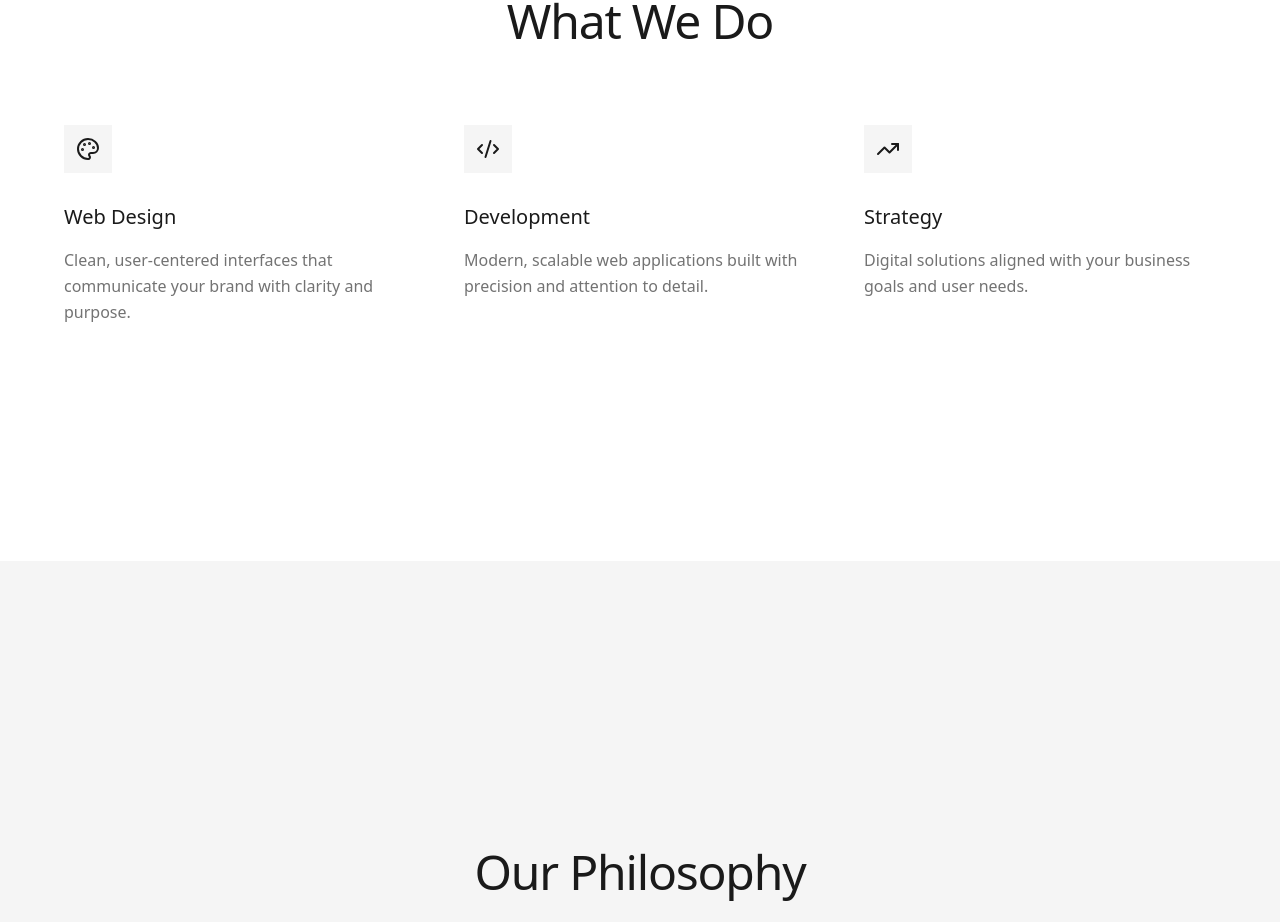
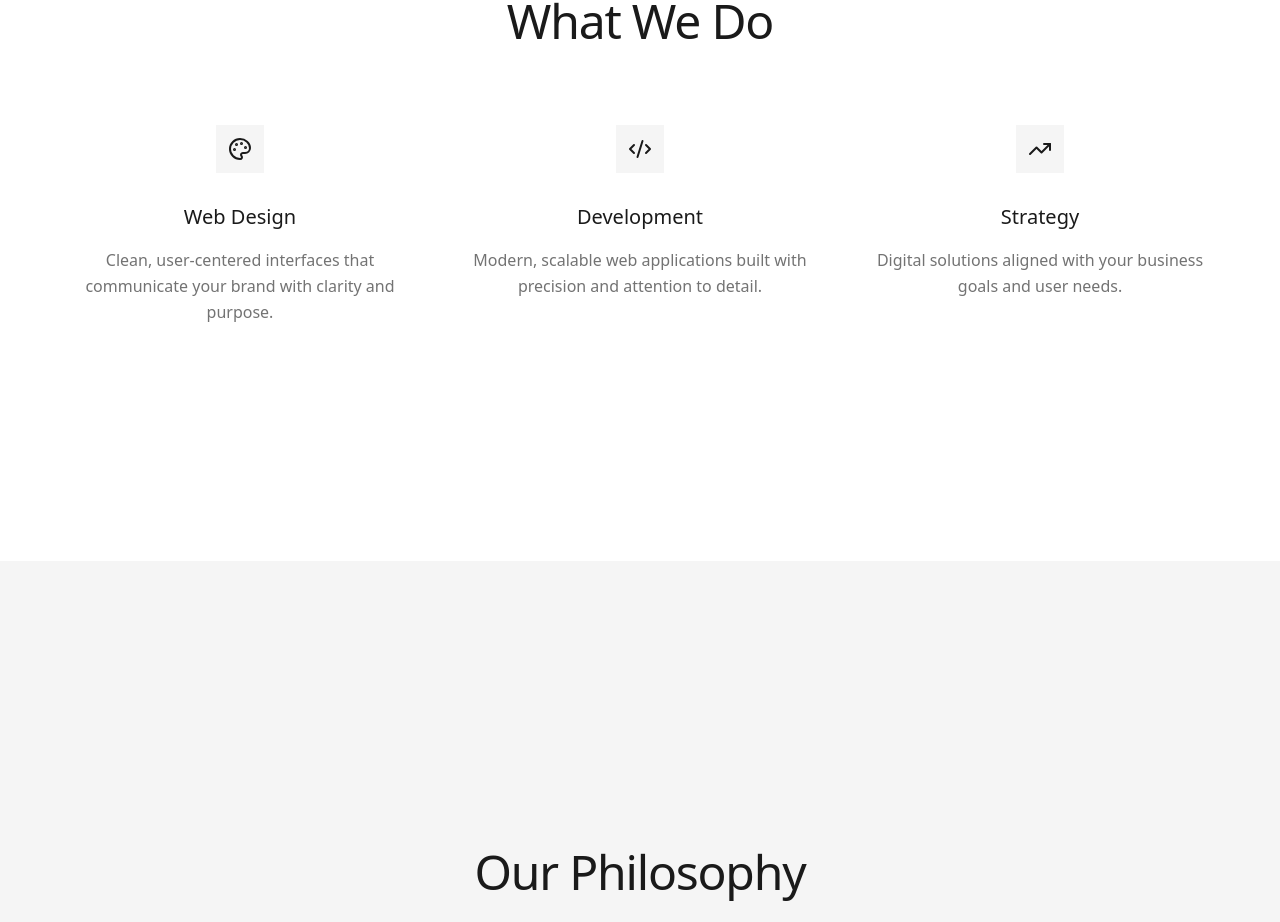
Before and after one commit to Kathenae/worksper, a Next.js app: page /en in a window 1280 px wide. Shown: the part 1039-1961 px from the top of the page. Built offline with nearby package versions, Linux system fonts and the light colour scheme.

Commit message:
update services.tsx

```diff
--- a/src/components/services.tsx
+++ b/src/components/services.tsx
@@ -34,13 +34,13 @@ const Services = () => {
                     {services.map((service, index) => (
                         <div
                             key={index}
-                            className="group"
+                            className="group lg:text-center"
                         >
                             <div className="mb-6 inline-block p-3 rounded-sm bg-secondary group-hover:bg-accent transition-smooth">
                                 <service.icon className="w-6 h-6 text-foreground group-hover:text-accent-foreground transition-smooth" />
                             </div>
-                            <h3 className="text-xl font-light mb-4">{service.title}</h3>
-                            <p className="text-muted-foreground font-light leading-relaxed">
+                            <h3 className="text-xl font-light mb-4 lg:text-center">{service.title}</h3>
+                            <p className="text-muted-foreground font-light leading-relaxed lg:text-center">
                                 {service.description}
                             </p>
                         </div>
```
